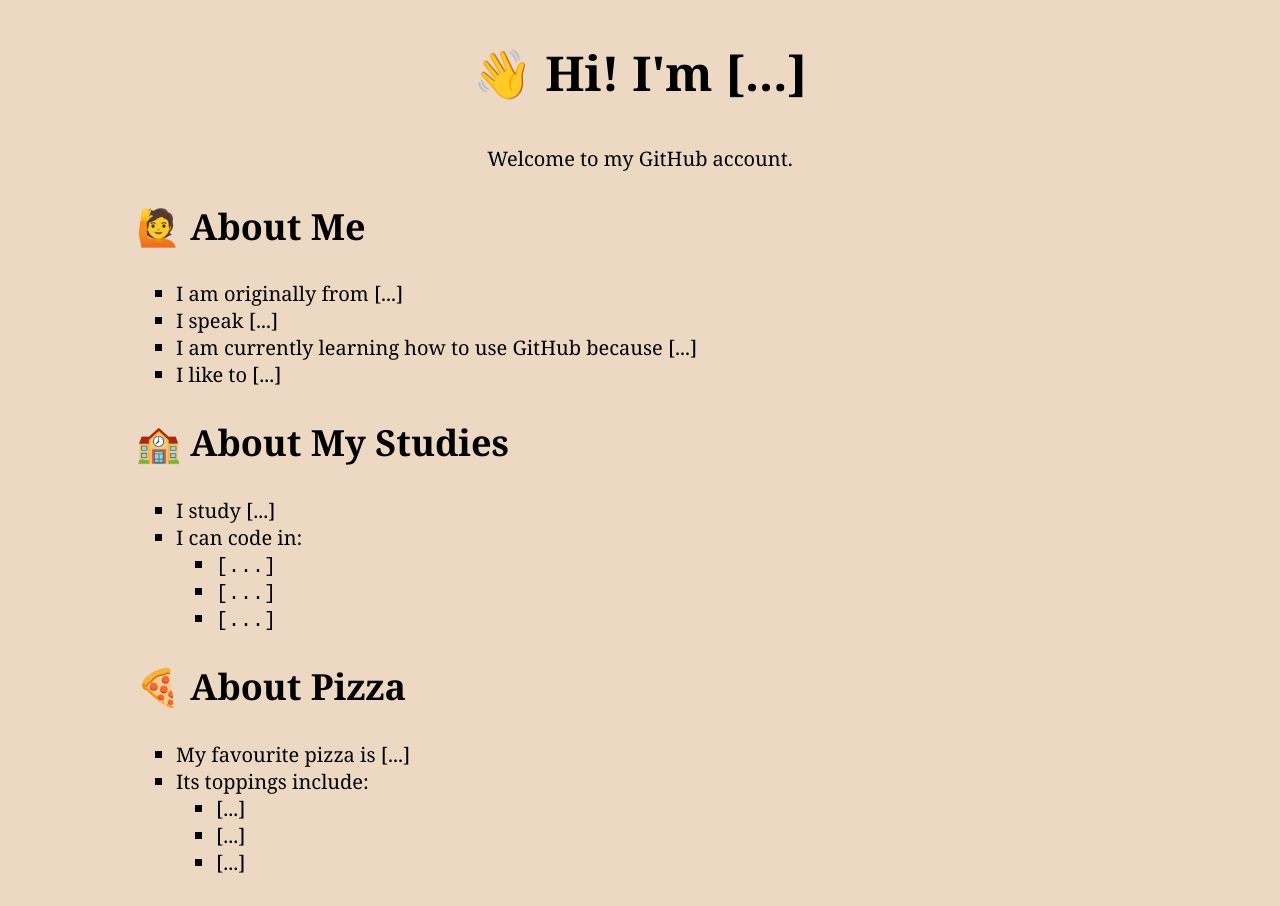
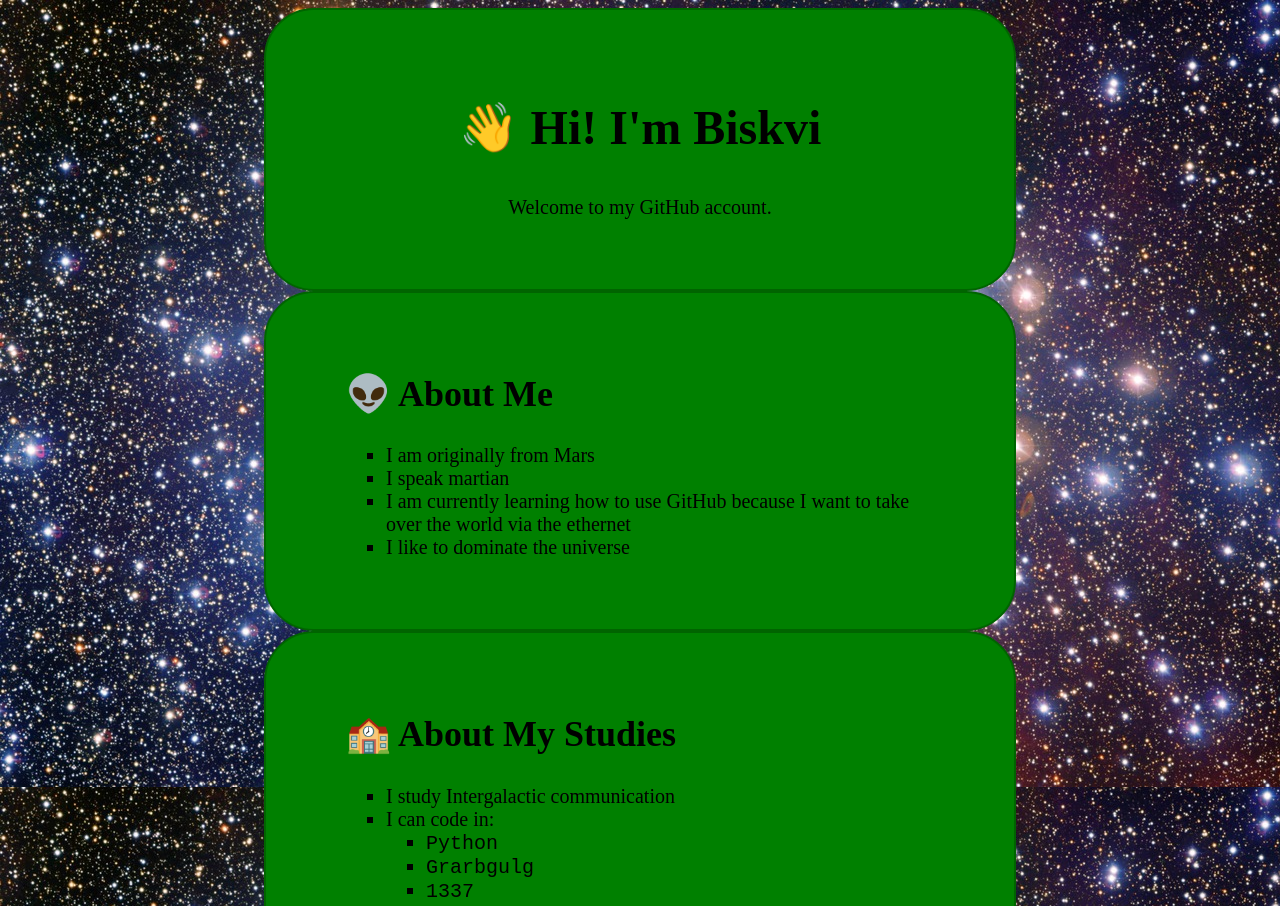
Before and after one commit to biskvii/special-doodle, a plain HTML site: page index.html in a window 1280 px wide. Shown: the top 906 px of the page. Drawn offline with Linux system fonts and the light colour scheme.

Commit message:
Made it better

```diff
--- a/css/style.css
+++ b/css/style.css
@@ -1,13 +1,20 @@
 /* Feel free to change me and make me your own! */
 
 body {
-  background-color: #edd8c3;
-  font-family: Georgia, serif;
+  background-image: url("stars.jpg");
+  font-family: Futura;
 }
 
 article {
-  margin-left: 10vw;
-  margin-right: 10vw;
+    background-color: green;
+  margin-left: 20vw;
+  margin-right: 20vw;
+  border: 2px solid darkgreen;
+  border-radius: 50px;
+   padding-top: 50px;
+  padding-right: 80px;
+  padding-bottom: 50px;
+  padding-left: 80px;
 }
 
 h1 {
--- a/index.html
+++ b/index.html
@@ -2,34 +2,34 @@
 <!DOCTYPE html>
 <html xmlns="http://www.w3.org/1999/xhtml">
     <head>
-        <title>My Personal GitHub Webpage</title>
+        <title>My plans for domination and Pizza</title>
         <link rel="stylesheet" type="text/css" href="css/style.css"/>
     </head>
     <body>
         <article>
-        <h1>&#128075; Hi! I'm [...]</h1>
+        <h1>&#128075; Hi! I'm Biskvi</h1>
         <p>
             Welcome to my GitHub account.
         </p>
         </article>
         <article>
-        <h2>&#128587; About Me</h2>
+        <h2>&#128125; About Me</h2>
         <ul>
-            <li>I am originally from [...]</li>
-            <li>I speak [...]</li>
-            <li>I am currently learning how to use GitHub because [...]</li>
-            <li>I like to [...]</li>
+            <li>I am originally from Mars</li>
+            <li>I speak martian</li>
+            <li>I am currently learning how to use GitHub because I want to take over the world via the ethernet</li>
+            <li>I like to dominate the universe</li>
         </ul>
         </article>
         <article>
         <h2>&#127979; About My Studies </h2>
         <ul>
-            <li>I study [...]</li>
+            <li>I study Intergalactic communication</li>
             <li>I can code in:
                 <ul>
-                    <li><code>[...]</code></li>
-                    <li><code>[...]</code></li>
-                    <li><code>[...]</code></li>
+                    <li><code>Python</code></li>
+                    <li><code>Grarbgulg</code></li>
+                    <li><code>1337</code></li>
                 </ul>
             </li>
         </ul>
@@ -37,12 +37,12 @@
         <article>
         <h2>&#127829; About Pizza</h2>
         <ul>
-            <li>My favourite pizza is [...]</li>
+            <li>My favourite pizza is Hawaii</li>
             <li>Its toppings include:
                 <ul>
-                    <li>[...]</li>
-                    <li>[...]</li>
-                    <li>[...]</li>
+                    <li>Pineapple</li>
+                    <li>Cheese</li>
+                    <li>Ham</li>
                 </ul>
             </li>
         </ul>
```
Also changed, not shown: css/stars.jpg (added).
